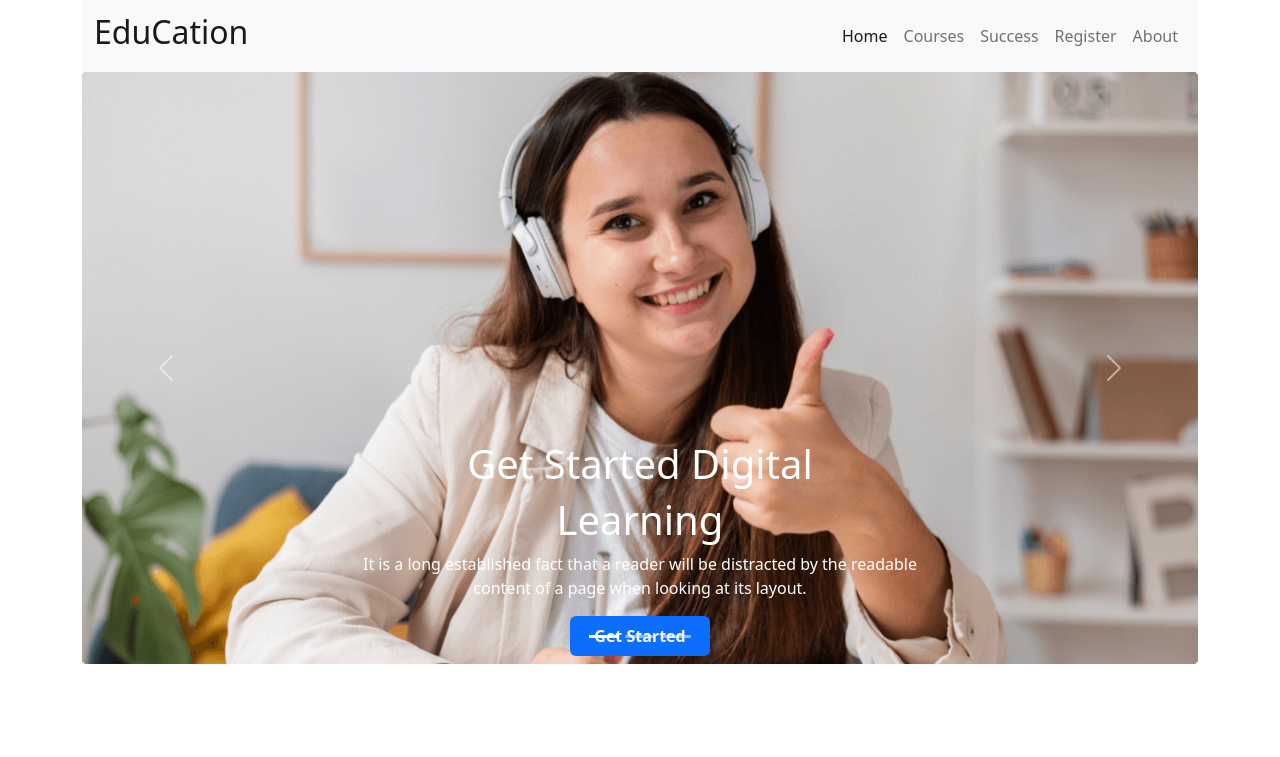
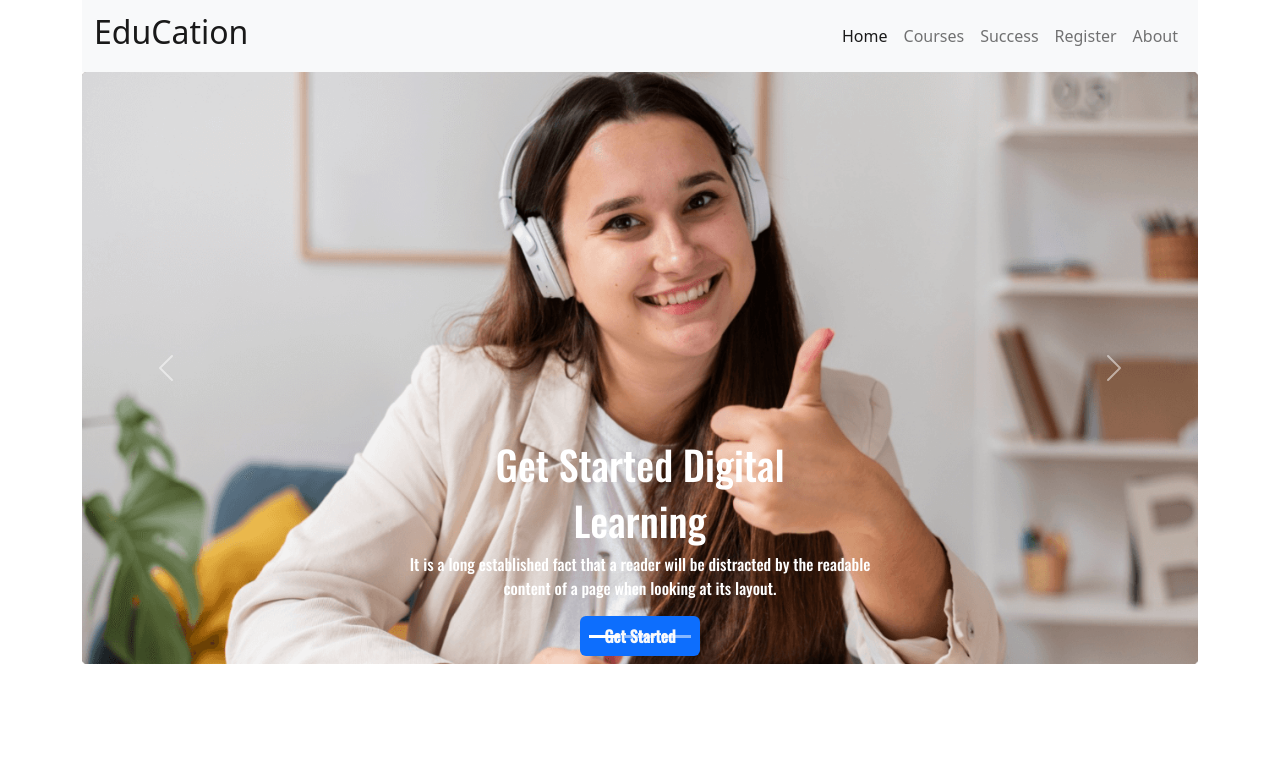
Before and after one commit to Mdsaiful1212/mdsaiful-ass-3, a plain HTML site: page index.html in a window 1280 px wide. Shown: the top 757 px of the page. Drawn offline with nearby package versions, Linux system fonts and the light colour scheme.

Commit message:
add google fonts

```diff
--- a/index.html
+++ b/index.html
@@ -68,7 +68,7 @@
         <div class="carousel-inner">
           <div class="carousel-item active">
             <img src="images/cover/cover-1.png" class="d-block w-100" alt="...">
-            <div class="carousel-caption d-block d-md-block bottom-0 pb-2 mt-5">
+            <div class="carousel-caption d-block d-md-block bottom-0 pb-2 mt-5" style="font-family: 'Oswald', sans-serif;">
               <h1 >Get Started Digital</h1>
               <h1>Learning</h1>
               <p>It is a long established fact that a reader will be distracted by the readable <br>
```
